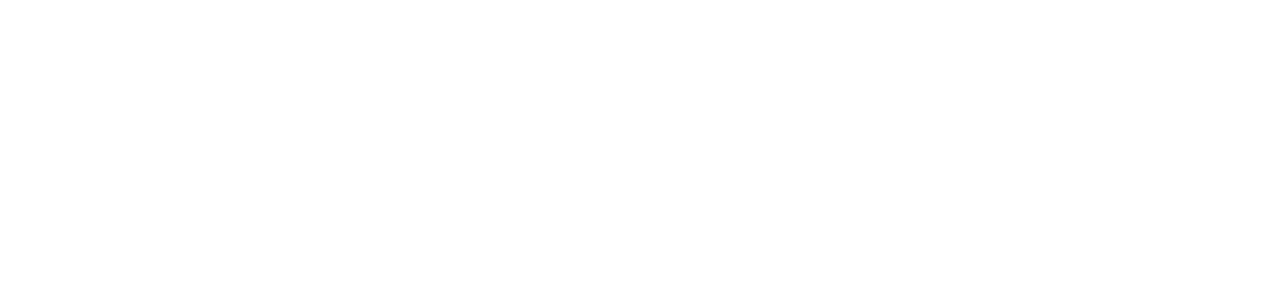
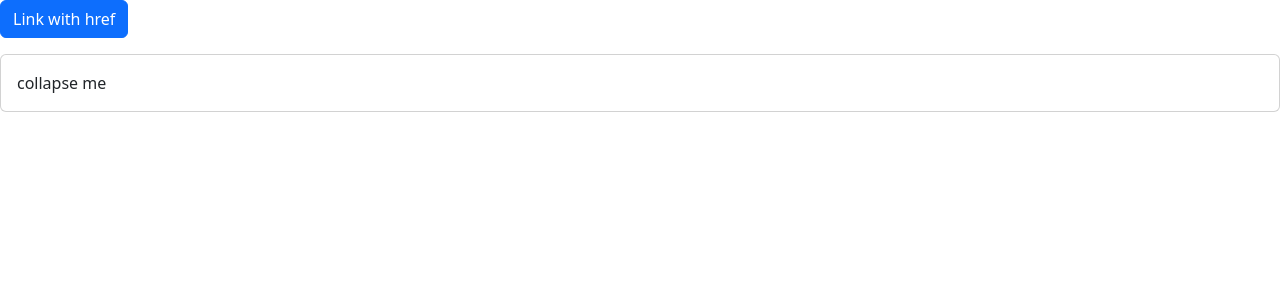
Before and after one commit to mmykesser/REACT_HOMEWORKS, a React (Vite) app: page / in a window 1280 px wide. Shown: the top 300 px of the page. Built offline with nearby package versions, Linux system fonts and the light colour scheme; the HTML template or start-up script is replaced by a standard one.

Commit message:
Homework #85 completed

```diff
--- a/src/App.jsx
+++ b/src/App.jsx
@@ -1,7 +1,12 @@
-// import
+import Collapse from './components/Collapse.jsx';
 
 function App() {
-  return <div className="App"></div>;
+  const text = 'collapse me';
+  return (
+    <div className="App">
+      <Collapse text={text} opened={false} />
+    </div>
+  );
 }
 
 export default App;
--- /dev/null
+++ b/src/components/Collapse.jsx
@@ -0,0 +1,49 @@
+import React from 'react';
+import classNames from 'classnames';
+import PropTypes from 'prop-types';
+
+class Collapse extends React.Component {
+  constructor(props) {
+    super(props);
+    this.state = {
+      opened: true,
+    };
+  }
+
+  toggleText = () => {
+    const { opened } = this.state;
+    this.setState({ opened: !opened });
+  };
+
+  render() {
+    const { text } = this.props;
+    return (
+      <div>
+        <p>
+          <a
+            className="btn btn-primary"
+            data-bs-toggle="collapse"
+            onClick={this.toggleText}
+            href="#"
+            role="button"
+            aria-expanded={this.state.opened}
+          >
+            Link with href
+          </a>
+        </p>
+        <div className={classNames('collapse', { show: this.state.opened })}>
+          <div className="card card-body">{text}</div>
+        </div>
+      </div>
+    );
+  }
+}
+
+Collapse.propTypes = {
+  text: PropTypes.string.isRequired,
+};
+
+Collapse.defaultProps = {
+  text: '',
+};
+export default Collapse;
```
Also changed, not shown: 1 other file (tests, documents, lock files or other folders).
